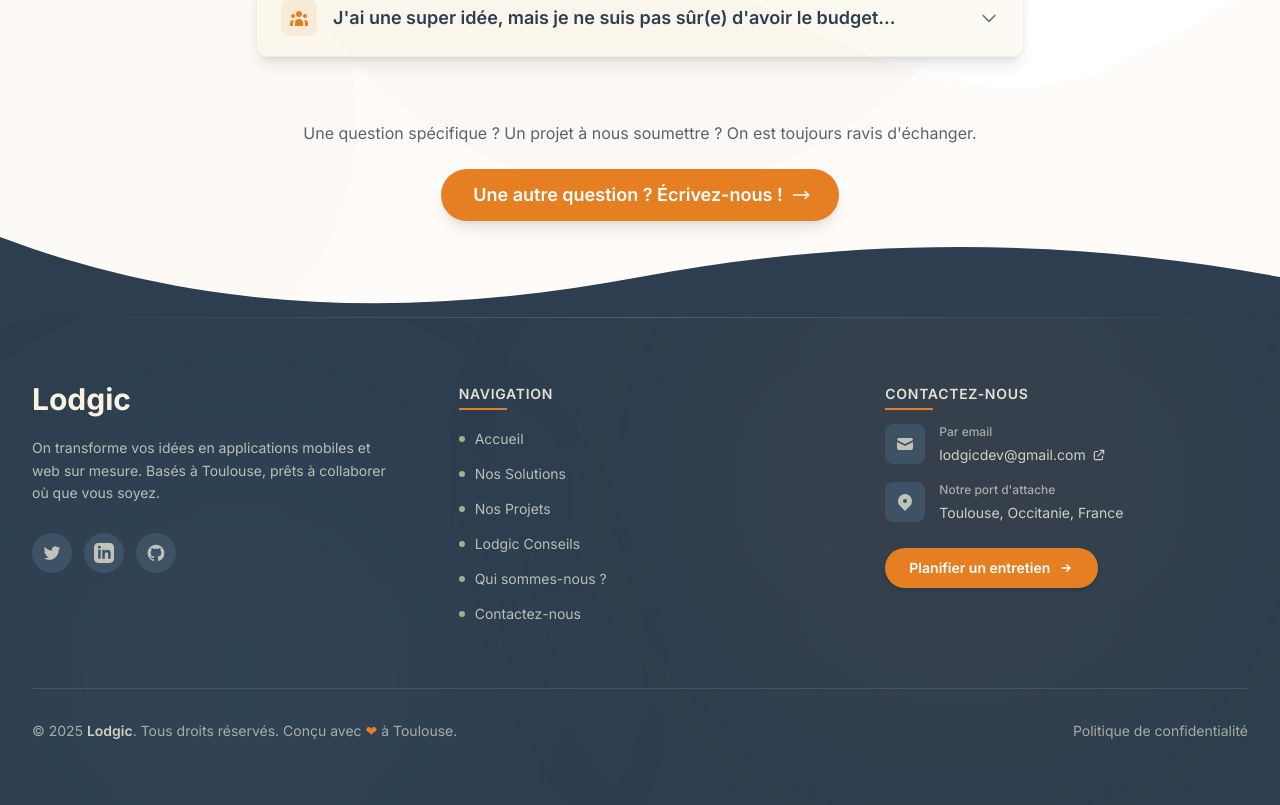
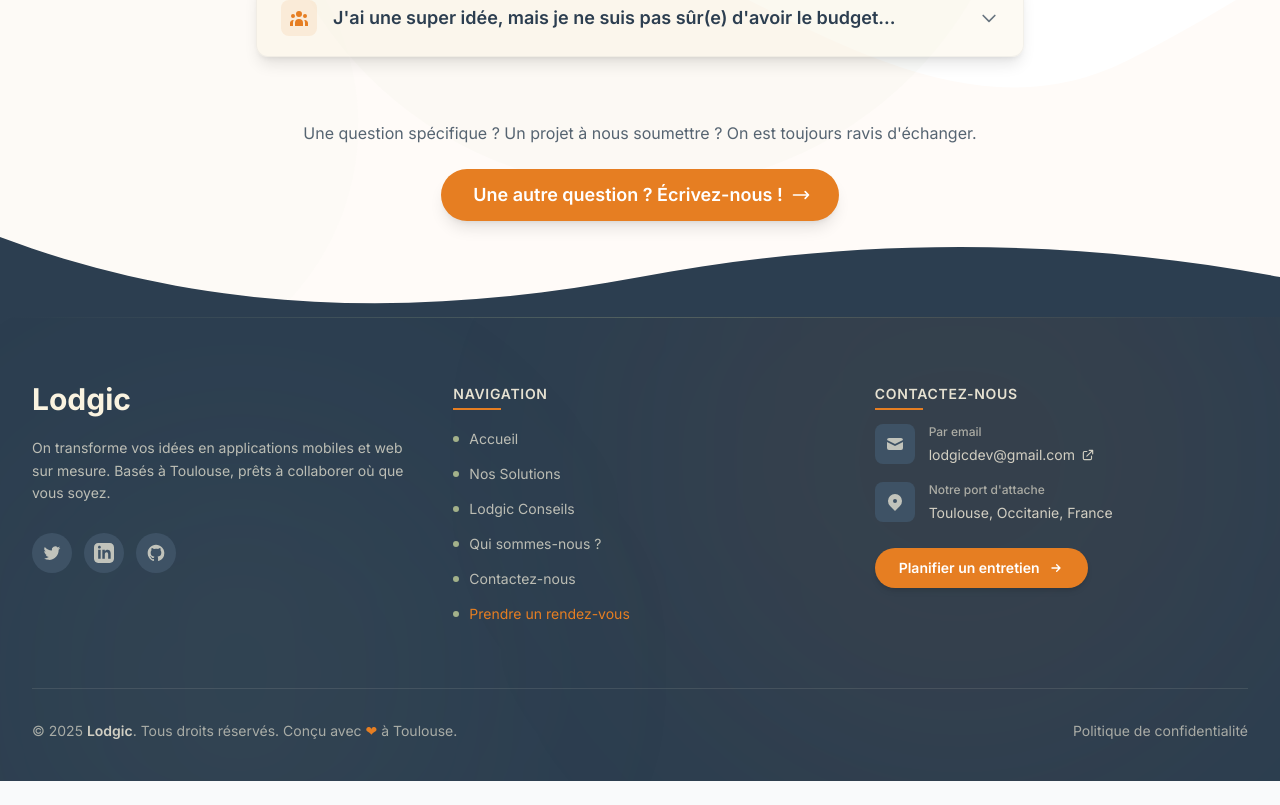
Before and after one commit to Lodgic-LLC/Landing-Website, a Next.js app: page / in a window 1280 px wide. Shown: the part 6143-6948 px from the top of the page. After the commit the page ends 6924 px from the top, so only its background shows below. Built offline with nearby package versions, Linux system fonts and the light colour scheme.

Commit message:
update footer

```diff
--- a/src/components/layout/Footer.tsx
+++ b/src/components/layout/Footer.tsx
@@ -4,18 +4,16 @@ export default function Footer() {
   const currentYear = new Date().getFullYear()
 
   return (
-    <footer className="bg-[#2C3E50] text-[#FAF3E0] py-10 sm:py-16 relative overflow-hidden">
+    <footer className="bg-[#2C3E50] text-[#FAF3E0] pt-10 pb-24 sm:pt-16 sm:pb-10 relative overflow-hidden">
       {/* Éléments décoratifs subtils */}
       <div className="absolute top-0 left-0 w-full h-px bg-gradient-to-r from-transparent via-[#A3B18A]/30 to-transparent"></div>
       <div className="absolute bottom-0 right-0 w-[40rem] h-[40rem] bg-[#E67E22]/5 rounded-full blur-[120px] -z-0"></div>
       <div className="absolute top-1/4 left-0 w-[30rem] h-[30rem] bg-[#A3B18A]/5 rounded-full blur-[120px] -z-0"></div>
 
-      {/* Bouton Prendre RDV flottant pour mobile */}
-
       <div className="container mx-auto px-4 sm:px-6 md:px-8 relative z-10">
-        <div className="grid grid-cols-2 sm:grid-cols-3 gap-8 md:gap-16 mb-10 sm:mb-16">
-          <div className="col-span-2 sm:col-span-1 space-y-5 mb-6 sm:mb-0">
-            <Link href="/" className="flex items-center group">
+        <div className="grid grid-cols-1 md:grid-cols-3 gap-10 md:gap-12 mb-10 sm:mb-16">
+          <div className="md:col-span-1 space-y-5 text-center md:text-left">
+            <Link href="/" className="inline-flex items-center group justify-center md:justify-start">
               <span className="font-inter-bold font-semibold text-3xl text-[#FAF3E0] group-hover:text-[#E67E22] transition-colors duration-300">
                 Lodgic
               </span>
@@ -24,7 +22,7 @@ export default function Footer() {
               On transforme vos idées en applications mobiles et web sur mesure. Basés à Toulouse, prêts à collaborer où
               que vous soyez.
             </p>
-            <div className="flex space-x-3 pt-2">
+            <div className="flex space-x-3 pt-2 justify-center md:justify-start">
               {[
                 // Array for social links for easier management
                 {
@@ -74,42 +72,57 @@ export default function Footer() {
             </div>
           </div>
 
-          <div className="col-span-1 space-y-5">
+          <div className="space-y-5 text-center sm:text-left">
             <h3 className="text-sm font-semibold uppercase tracking-wider text-[#FAF3E0]/90 relative inline-block">
               Navigation
-              <span className="absolute -bottom-1.5 left-0 w-12 h-0.5 bg-[#E67E22]"></span>
+              <span className="absolute -bottom-1.5 left-1/2 sm:left-0 transform -translate-x-1/2 sm:translate-x-0 w-12 h-0.5 bg-[#E67E22]"></span>
             </h3>
             <ul className="grid grid-cols-2 sm:grid-cols-1 gap-x-2 gap-y-2.5">
               {[
                 // Array for navigation links
                 { href: '/', label: 'Accueil' },
-                { href: '/nos-solutions', label: 'Nos Solutions' }, // Updated from /services
-                { href: '/projets', label: 'Nos Projets' },
+                { href: '/nos-solutions', label: 'Nos Solutions' },
                 { href: '/blog', label: 'Lodgic Conseils' },
                 { href: '/a-propos', label: 'Qui sommes-nous ?' },
                 { href: '/contact', label: 'Contactez-nous' },
+                { href: '/rendez-vous', label: 'Prendre un rendez-vous' },
               ].map((link) => (
                 <li key={link.label}>
+                  {link.href === '/rendez-vous' ? (
+                    <Link
+                      href={link.href}
+                      className=" text-[#E67E22]  hover:text-[#E67E22] transition-colors inline-flex items-center group text-sm"
+                      tabIndex={0}
+                    >
+                      <span className="w-1.5 h-1.5 rounded-full bg-[#A3B18A] mr-2.5 group-hover:bg-[#E67E22] group-hover:scale-110 transition-all duration-300"></span>
+                      <span className="group-hover:translate-x-0.5 transition-transform duration-300">
+                        {link.label}
+                      </span>
+                    </Link>
+                  ) : (
                     <Link
                       href={link.href}
                       className="text-[#FAF3E0]/70 hover:text-[#E67E22] transition-colors inline-flex items-center group text-sm"
                       tabIndex={0}
                     >
                       <span className="w-1.5 h-1.5 rounded-full bg-[#A3B18A] mr-2.5 group-hover:bg-[#E67E22] group-hover:scale-110 transition-all duration-300"></span>
-                    <span className="group-hover:translate-x-0.5 transition-transform duration-300">{link.label}</span>
+                      <span className="group-hover:translate-x-0.5 transition-transform duration-300">
+                        {link.label}
+                      </span>
                     </Link>
+                  )}
                 </li>
               ))}
             </ul>
           </div>
 
-          <div className="col-span-1 space-y-5">
+          <div className="space-y-5 text-center sm:text-left">
             <h3 className="text-sm font-semibold uppercase tracking-wider text-[#FAF3E0]/90 relative inline-block">
               Contactez-nous
-              <span className="absolute -bottom-1.5 left-0 w-12 h-0.5 bg-[#E67E22]"></span>
+              <span className="absolute -bottom-1.5 left-1/2 sm:left-0 transform -translate-x-1/2 sm:translate-x-0 w-12 h-0.5 bg-[#E67E22]"></span>
             </h3>
             <ul className="space-y-4">
-              <li className="flex items-start group">
+              <li className="flex items-start group justify-center sm:justify-start">
                 <div className="bg-[#3e5265] p-2.5 rounded-lg mr-3.5 group-hover:bg-[#E67E22]/20 transition-colors duration-300 flex-shrink-0">
                   <svg
                     className="w-5 h-5 text-[#FAF3E0]/70 group-hover:text-[#E67E22] transition-colors"
@@ -144,7 +157,7 @@ export default function Footer() {
                   </a>
                 </div>
               </li>
-              <li className="flex items-start group">
+              <li className="flex items-start group justify-center sm:justify-start">
                 <div className="bg-[#3e5265] p-2.5 rounded-lg mr-3.5 group-hover:bg-[#E67E22]/20 transition-colors duration-300 flex-shrink-0">
                   <svg
                     className="w-5 h-5 text-[#FAF3E0]/70 group-hover:text-[#E67E22] transition-colors"
@@ -202,6 +215,25 @@ export default function Footer() {
           </div>
         </div>
       </div>
+
+      {/* Floating Action Button for Mobile */}
+      <div className="md:hidden fixed bottom-0 left-0 right-0 bg-[#2C3E50]/90 backdrop-blur-sm p-3 shadow-[0_-2px_10px_rgba(0,0,0,0.2)] z-20 border-t border-[#A3B18A]/20">
+        <Link
+          href="/rendez-vous"
+          className="w-full flex items-center justify-center px-6 py-3 bg-[#E67E22] text-white rounded-lg font-semibold hover:bg-opacity-90 transition-all duration-300 shadow-lg text-sm"
+          aria-label="Prendre un rendez-vous"
+        >
+          <svg className="w-5 h-5 mr-2.5" fill="none" viewBox="0 0 24 24" stroke="currentColor">
+            <path
+              strokeLinecap="round"
+              strokeLinejoin="round"
+              strokeWidth={2}
+              d="M8 7V3m8 4V3m-9 8h10M5 21h14a2 2 0 002-2V7a2 2 0 00-2-2H5a2 2 0 00-2 2v12a2 2 0 002 2z"
+            />
+          </svg>
+          Prendre RDV (Gratuit)
+        </Link>
+      </div>
     </footer>
   )
 }
```
Lines whose indentation alone changed are shown as unchanged.
